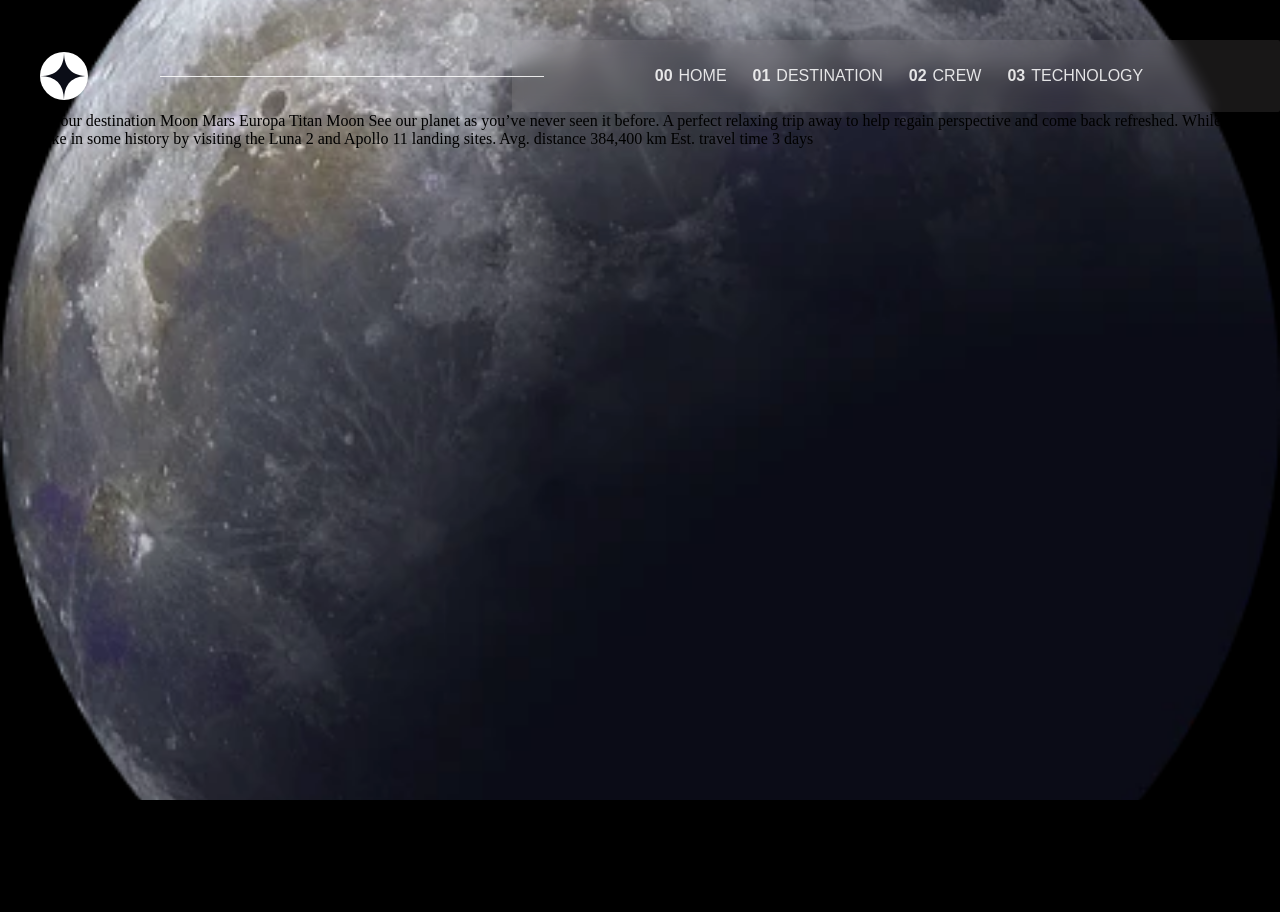
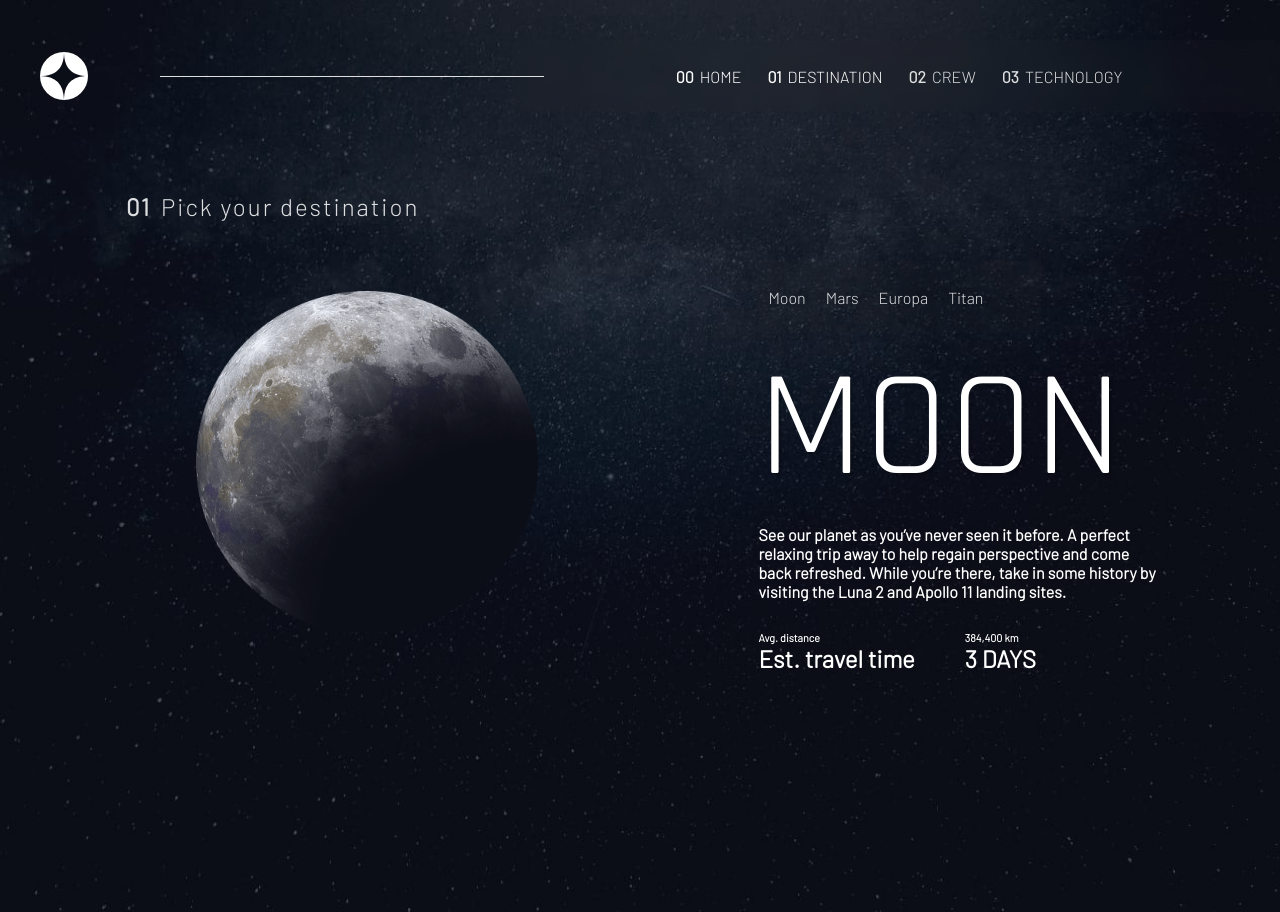
Before and after one commit to estherzzerpa/Space-tourism-Web-Site, a plain HTML site: page starter-code/destination-moon.html in a window 1280 px wide. Before the commit the page ends 800 px from the top, so only its background shows below. Drawn offline with Linux system fonts and the light colour scheme.

Commit message:
destination

```diff
--- a/starter-code/destination-moon.html
+++ b/starter-code/destination-moon.html
@@ -3,45 +3,64 @@
 <head>
   <meta charset="UTF-8">
   <meta name="viewport" content="width=device-width, initial-scale=1.0">
-
   <link rel="icon" type="image/png" sizes="32x32" href="./assets/favicon-32x32.png">
+  <link href="https://fonts.googleapis.com/css2?family=Barlow:wght@300&family=Rajdhani:wght@300;400;500&display=swap" rel="stylesheet">
   <link rel="stylesheet" href="./css/main.css">
-
   <title>Frontend Mentor | Space tourism website</title>
 </head>
-<body class="fondo_moon">
+<body class="bg-destination">
+
   <header>
-
     <nav class="navbar_menu">
       <svg xmlns="http://www.w3.org/2000/svg" width="48" height="48"><g fill="none" fill-rule="evenodd"><circle cx="24" cy="24" r="24" fill="#FFF"/><path fill="#0B0D17" d="M24 0c0 16-8 24-24 24 15.718.114 23.718 8.114 24 24 0-16 8-24 24-24-16 0-24-8-24-24z"/></g></svg>
 
       <ul class="lista_menu">
-        <li><strong>00</strong>HOME</li>
-        <li><strong>01</strong>DESTINATION</li>
+        <li><a href="../index.html"> <strong>00</strong>HOME</a></li>
+        <li><a href="destination-moon.html"><strong>01</strong>DESTINATION</a></li>
         <li><strong>02</strong>CREW</li>
         <li><strong>03</strong>TECHNOLOGY</li>
-
       </ul>
     </nav>
+
   </header>
 
-  01 Pick your destination
+<main class="container_main">
 
-  Moon
-  Mars
-  Europa
-  Titan
+  <section class="container_info moon-destination">
+    <h3 class="mediun_font"><strong>01</strong>Pick your destination</h3>
 
-  Moon
+    <img src="../starter-code/assets/destination/image-moon.png" alt="">
+  </section>
+  <section class="info_section">
 
-  See our planet as you’ve never seen it before. A perfect relaxing trip away to help
-  regain perspective and come back refreshed. While you’re there, take in some history
-  by visiting the Luna 2 and Apollo 11 landing sites.
+    <ul class="mini_menu">
+          <li>Moon</li>
+          <li>Mars</li>
+          <li>Europa</li>
+          <li>Titan</li>
+    </ul>
 
-  Avg. distance
-  384,400 km
+    <h1 class="big_font">MOON</h1>
+    <p  class="text_info">See our planet as you’ve never seen it before. A perfect relaxing trip away to help
+      regain perspective and come back refreshed. While you’re there, take in some history
+      by visiting the Luna 2 and Apollo 11 landing sites.
+    </p>
 
-  Est. travel time
-  3 days
+    <div class="footer">
+      <div>
+        <h6> Avg. distance</h3>
+        <h2>  Est. travel time</h6>
+      </div>
+      <div>
+        <h6>384,400 km</h3>
+        <h2>3 DAYS</h6>
+      </div>
+
+    </div>
+
+  </section>
+</main>
+
+
 </body>
 </html>
--- a/starter-code/scss/components/_content-home.scss
+++ b/starter-code/scss/components/_content-home.scss
@@ -1,19 +1,20 @@
+@import "../elements/grid-main";
+
 .container_main{
-    display: grid;
+    @extend .grid_main;
     grid-template-columns: 2fr 1fr;
-    height: 100vh;
-    justify-items: center;
-    align-items: center;
+
 }
 
 .container_info{
     display: flex;
-    justify-content: center;
     flex-direction: column;
+    margin-top: 250px;
     height: 100%;
     width: 70%;
     color: $color-letras;
     padding-left: 20px;
+}
 .big_font{
     font-weight: 400;
     font-size: $font-size-big;
@@ -31,9 +32,10 @@
     height: 100px;
     letter-spacing: 1px;
 }
-}
 
-.button_explore button{
+.button_explore{
+    width:30% ;
+    button{
     width: 200px;
     height: 200px;
     border-radius: 50%;
@@ -43,10 +45,11 @@
     font-weight: 500;
     font-size: $font-size-mediun;
     letter-spacing: 4px;
-    box-shadow: 1px 1px 1px 10px rgba(#00000099,.2);
+    box-shadow: 1px 1px 1px 10px rgba(#3a363699,.2);
     transition: ease-in all .5s;
     &:hover{
         box-shadow: 1px 1px 1px 40px rgba(#00000099,.2);
 
     }
     }
+}
--- /dev/null
+++ b/starter-code/scss/components/_content-moon.scss
@@ -0,0 +1,38 @@
+.container_main{
+    @extend .grid_main;
+    grid-template-columns: 1fr 1fr;
+}
+
+.mini_menu{
+    @include containermenu(70%, rgba(47, 43, 43, 0.1));
+    justify-content: flex-start;
+    padding-left: 10px;
+}
+
+.moon-destination {
+    margin-bottom: 90px;
+    img{
+        width: 80%;
+        margin: 70px 80px;
+    }
+    strong{
+        padding: 10px;
+    }
+
+}
+
+.info_section{
+    height: 65%;
+    width: 63%;
+}
+.text_info{
+    font-weight: bold;
+}
+
+.footer{
+    display: flex;
+    margin-top: 30px;
+    padding-left: 0;
+    grid-gap:50px ;
+
+}
--- a/starter-code/scss/components/_header.scss
+++ b/starter-code/scss/components/_header.scss
@@ -1,4 +1,6 @@
 
+@import "../elements/container-menu";
+@import "../elements/blur";
 .navbar_menu{
     display: flex;
     align-items: center;
@@ -25,43 +27,7 @@ header{
 }
 
 .lista_menu{
-    width: 60%;
-    height: 4.5rem;
-    background-color: rgba(230, 219, 219, 0.1);
+    @include containermenu(60%, rgba(55, 52, 52, 0.1));
     filter: blur(8);
     backdrop-filter: blur(8px);
-    border-radius: 2px;
-    display: flex;
-    align-items: center;
-    justify-content: center;
-    gap: 20px;
-    li{
-        position: relative;
-        list-style: none;
-        font-family: $font-little;
-        display: flex;
-        color: $color-letras;
-        justify-content: center;
-        align-items: center;
-        height: 100%;
-        strong{
-           padding: 6px;
-        }
-        &::before{
-            content:"";
-            width: 0;
-            height: 2px;
-            left: 5px;
-            bottom: 0;
-            background-color: $color-letras;
-            position: absolute;
-
-            transition: ease all .5s;
-        }
-        &:hover::before{
-            width: 100%;
-        }
-        cursor: pointer;
-    }
-
 }
--- /dev/null
+++ b/starter-code/scss/elements/_backgronund-img.scss
@@ -0,0 +1,10 @@
+.bg-general{
+    margin: 0;
+    padding: 0;
+    width: 100%;
+    min-height: 100vh;
+    // background-image: url(../assets/home/background-home-desktop.jpg);
+    background-size: cover;
+    background-repeat: no-repeat;
+    background-position:center ;
+}
--- a/starter-code/scss/elements/_blur.scss
+++ b/starter-code/scss/elements/_blur.scss
@@ -1,5 +1,5 @@
  .capa-bLur {
-    background-color: rgba(230, 219, 219, 0.1);
     filter: blur(8);
     backdrop-filter: blur(8px);
+    background-color: rgba(55, 52, 52, 0.1);
 }
--- /dev/null
+++ b/starter-code/scss/elements/_container-menu.scss
@@ -0,0 +1,39 @@
+@mixin containermenu($width, $background ){
+    width: $width;
+    background-color: $background;
+    height: 4.5rem;
+    border-radius: 2px;
+    display: flex;
+    align-items: center;
+    justify-content: center;
+    gap: 20px;
+    li{
+        position: relative;
+        list-style: none;
+        font-family: $font-little;
+        display: flex;
+        color: $color-letras;
+        justify-content: center;
+        align-items: center;
+        height: 100%;
+        strong{
+           padding: 6px;
+        }
+        &::before{
+            content:"";
+            width: 0;
+            height: 2px;
+            left: 5px;
+            bottom: 0;
+            background-color: $color-letras;
+            position: absolute;
+
+            transition: ease all .5s;
+        }
+        &:hover::before{
+            width: 100%;
+        }
+        cursor: pointer;
+    }
+
+}
--- /dev/null
+++ b/starter-code/scss/elements/_grid-main.scss
@@ -0,0 +1,8 @@
+.grid_main{
+    display: grid;
+    // grid-template-columns: 2fr 1fr;
+    height: 100vh;
+    justify-items: center;
+    align-items: center;
+    overflow: hidden;
+}
--- a/starter-code/scss/generic/_body.scss
+++ b/starter-code/scss/generic/_body.scss
@@ -1,26 +1,39 @@
 
-body{
-    margin: 0;
-    padding: 0;
-    overflow: hidden;
-    width: 100%;
-    min-height: 100vh;
+@import "../elements/backgronund-img";
+
+.bg-home{
+    @extend .bg-general;
     background-image: url(../assets/home/background-home-desktop.jpg);
-    background-size: cover;
-    background-repeat: no-repeat;
-    background-position:center ;
+}
+
+.bg-destination{
+    @extend .bg-general;
+    background-image: url(../assets/destination/background-destination-desktop.jpg);
+}
+
+.bg-crew{
+    background-image: url(../assets/crew/background-crew-desktop.jpg);
+    opacity: 0;
+
+}
+
+.bg-tech{
+    background-image: url(../assets/technology/background-technology-desktop.jpg);
+    display: none;
 }
 
 
-.fondo_moon{
-    margin: 0;
-    padding: 0;
-    overflow: hidden;
-    width: 100%;
-    min-height: 100vh;
-    background: url(/starter-code/assets/destination/image-moon.webp) #000;
-    background-size: cover;
-    background-repeat: no-repeat;
-    background-position:center ;
-    background-attachment: fixed;
-}
+
+
+// .fondo_moon{
+//     margin: 0;
+//     padding: 0;
+//     overflow: hidden;
+//     width: 100%;
+//     min-height: 100vh;
+//     background: url(/starter-code/assets/destination/image-moon.webp) #000;
+//     background-size: cover;
+//     background-repeat: no-repeat;
+//     background-position:center ;
+//     background-attachment: fixed;
+// }
--- a/starter-code/scss/generic/_box-sizing.scss
+++ b/starter-code/scss/generic/_box-sizing.scss
@@ -8,12 +8,27 @@
 }
 html{
     box-sizing: border-box;
+    font-family: $font-little;
+    color: #fff;
+}
+a{
+    text-decoration: none;
+    color: #fff;
+}
+
+
+body::-webkit-scrollbar{
+    width: 1px;
+    border-radius: 5%;
+}
+body::-webkit-scrollbar-thumb{
+    background-color: #000;
 }
 
 .big_font{
     font-family: $font-big;
    }
 
-   .little_font, .mediun_font{
+.little_font, .mediun_font{
        font-family: $font-little;
-   }
+}
--- a/starter-code/scss/main.scss
+++ b/starter-code/scss/main.scss
@@ -3,3 +3,6 @@
 @import "./components/header";
 @import "./generic/box-sizing";
 @import "./components/content-home";
+@import "./components/content-moon";
+
+@import "./utilities/mobile-index";
--- /dev/null
+++ b/starter-code/scss/utilities/_mobile-index.scss
@@ -0,0 +1,5 @@
+@media screen and (max-width:620px) {
+    .lista_menu li{
+        display: none;
+    }
+}
```
Also changed, not shown: app.js (added, +12 -0 lines), index.html (+8 -14 lines), starter-code/css/main.css. Lines whose indentation alone changed are shown as unchanged.
